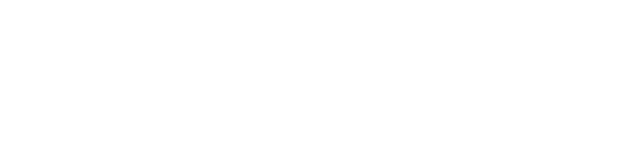
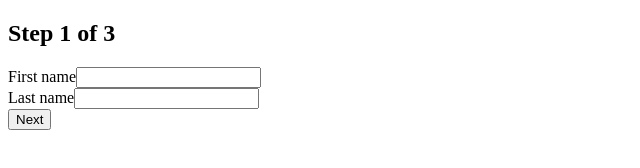
Before and after one commit to acciojob/multi-step-form-viveklb, a React app: page / in a window 1280 px wide. Shown: the whole page, without its empty margins (0-640 px from the left). Built offline with nearby package versions, Linux system fonts and the light colour scheme.

Commit message:
feat: implement multi-step form with state management and submission handling
- Added state management for form data and current step in App component.
- Created Step component to handle rendering of form fields based on the current step.
- Implemented form submission logic to navigate through steps and display a thank you message upon completion.

```diff
--- a/src/components/App.js
+++ b/src/components/App.js
@@ -1,11 +1,49 @@
 
-import React from "react";
+import React, { useState } from "react";
 import './../styles/App.css';
+import Step from "./Step";
 
 const App = () => {
+  const [currentStep, setCurrentStep] = useState(1);
+  const [formData, setFormData] = useState({
+    firstName: "",
+    lastName: "",
+    make: "",
+    model: "",
+    email: "",
+    phone: "",
+  });
+  const [isSubmitted, setIsSubmitted] = useState(false);
+
+  const handleChange = (event) => {
+    const { name, value } = event.target;
+    setFormData((previousData) => ({ ...previousData, [name]: value }));
+  };
+
+  const handleSubmit = (event) => {
+    event.preventDefault();
+    if (currentStep < 3) {
+      setCurrentStep((step) => step + 1);
+      return;
+    }
+    setIsSubmitted(true);
+  };
+
   return (
     <div>
         {/* Do not remove the main div */}
+      {isSubmitted ? (
+        <p role="status">Thank you, {formData.firstName}. Your application has been submitted.</p>
+      ) : (
+        <form onSubmit={handleSubmit}>
+          <Step
+            currentStep={currentStep}
+            formData={formData}
+            onChange={handleChange}
+            onPrevious={() => setCurrentStep((step) => step - 1)}
+          />
+        </form>
+      )}
     </div>
   )
 }
--- /dev/null
+++ b/src/components/Step.js
@@ -0,0 +1,43 @@
+import React from "react";
+
+const stepFields = {
+  1: [
+    { id: "first-name", name: "firstName", label: "First name" },
+    { id: "last-name", name: "lastName", label: "Last name" },
+  ],
+  2: [
+    { id: "vehicle-make", name: "make", label: "Make" },
+    { id: "vehicle-model", name: "model", label: "Model" },
+  ],
+  3: [
+    { id: "contact-email", name: "email", label: "Email", type: "email" },
+    { id: "contact-phone", name: "phone", label: "Phone", type: "tel" },
+  ],
+};
+
+const Step = ({ currentStep, formData, onChange, onPrevious }) => (
+  <section>
+    <h2>Step {currentStep} of 3</h2>
+    {stepFields[currentStep].map((field) => (
+      <div key={field.id}>
+        <label htmlFor={field.id}>{field.label}</label>
+        <input
+          id={field.id}
+          name={field.name}
+          type={field.type || "text"}
+          value={formData[field.name]}
+          onChange={onChange}
+          required
+        />
+      </div>
+    ))}
+    {currentStep > 1 && (
+      <button type="button" onClick={onPrevious}>Previous</button>
+    )}
+    <button type="submit">
+      {currentStep === 3 ? "Submit" : "Next"}
+    </button>
+  </section>
+);
+
+export default Step;
```
Also changed, not shown: dist/index.html, dist/index_bundle.js.
